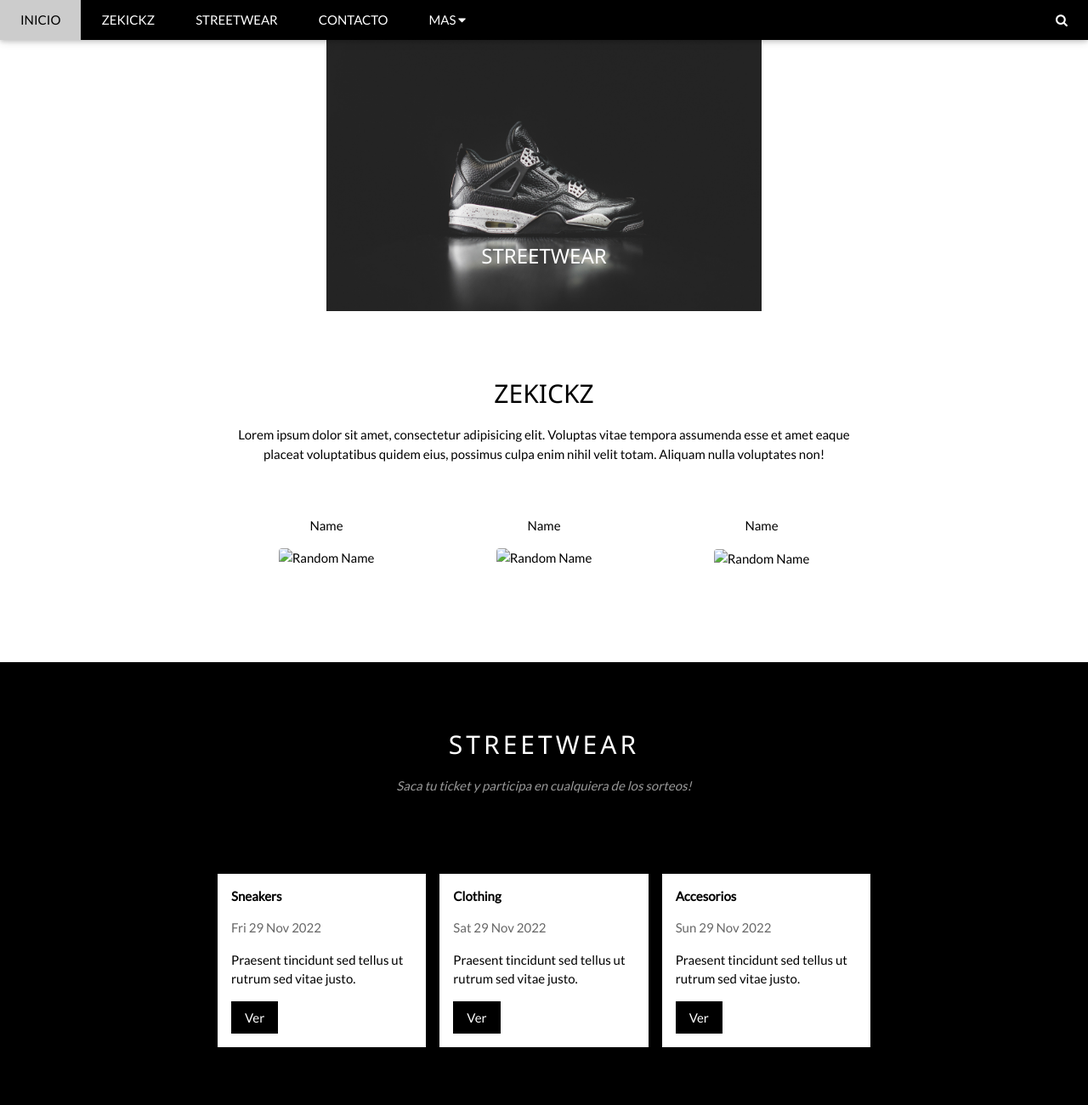
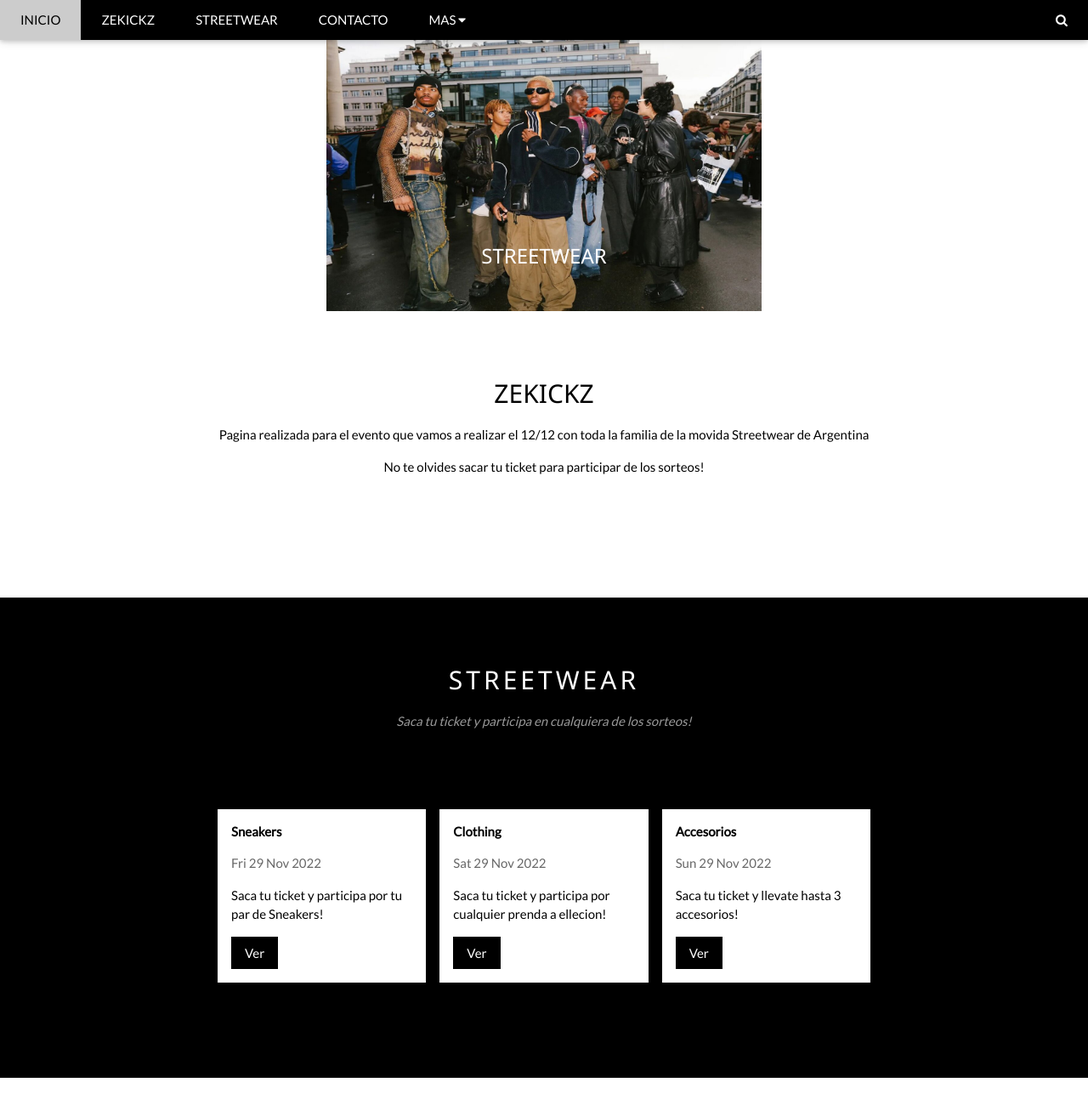
Before and after one commit to Ezburas/zekickz0, a plain HTML site: page index.html in a window 1280 px wide. Shown: the top 1300 px of the page at 85% size. Drawn offline with Linux system fonts and the light colour scheme.

Commit message:
primer commit

```diff
--- a/index.html
+++ b/index.html
@@ -4,6 +4,7 @@
 <title>Zekickz</title>
 <meta charset="UTF-8">
 <meta name="viewport" content="width=device-width, initial-scale=1">
+<meta name="description" content="*Sneakers Streetwear*">
 <link rel="stylesheet" href="w3.css">
 <link rel="stylesheet" href="https://fonts.googleapis.com/css?family=Lato">
 <link rel="stylesheet" href="https://cdnjs.cloudflare.com/ajax/libs/font-awesome/4.7.0/css/font-awesome.min.css">
@@ -15,7 +16,7 @@ body {font-family: "Lato", sans-serif}
 </head>
 <body>
 
-<!-- Navbar -->
+
 <div class="w3-top">
   <div class="w3-bar w3-black w3-card">
     <a class="w3-bar-item w3-button w3-padding-large w3-hide-medium w3-hide-large w3-right" href="javascript:void(0)" onclick="myFunction()" title="Toggle Navigation Menu"><i class="fa fa-bars"></i></a>
@@ -26,16 +27,14 @@ body {font-family: "Lato", sans-serif}
     <div class="w3-dropdown-hover w3-hide-small">
       <button class="w3-padding-large w3-button animate__animated animate__slideInUp" title="More">MAS <i class="fa fa-caret-down"></i></button>
       <div class="w3-dropdown-content w3-bar-block w3-card-4">
-        <a href="#" class="w3-bar-item w3-button">FF</a>
-        <a href="#" class="w3-bar-item w3-button">FF</a>
-        <a href="#" class="w3-bar-item w3-button">FF</a>
+        <a href="#" class="w3-bar-item w3-button">Proximamente</a>
       </div>
     </div>
     <a href="javascript:void(0)" class="w3-padding-large w3-hover-red w3-hide-small w3-right"><i class="fa fa-search"></i></a>
   </div>
 </div>
 
-<!-- Navbar on small screens (remove the onclick attribute if you want the navbar to always show on top of the content when clicking on the links) -->
+
 <div id="navDemo" class="w3-bar-block w3-black w3-hide w3-hide-large w3-hide-medium w3-top" style="margin-top:46px">
   <a href="#band" class="w3-bar-item w3-button w3-padding-large" onclick="myFunction()">ZEKICKZ</a>
   <a href="#tour" class="w3-bar-item w3-button w3-padding-large" onclick="myFunction()">STREETWEAR</a>
@@ -43,10 +42,10 @@ body {font-family: "Lato", sans-serif}
   <a href="#" class="w3-bar-item w3-button w3-padding-large" onclick="myFunction()">MAS</a>
 </div>
 
-<!-- Page content -->
+
 <div class="w3-content" style="max-width:2000px;margin-top:46px">
 
-  <!-- Automatic Slideshow Images -->
+
   <div class="mySlides w3-display-container w3-center animate__animated animate__backInRight">
     <img src="jordan.jpg.jpg" style="width:40%">
     <div class="w3-display-bottommiddle w3-container w3-text-white w3-padding-32 w3-hide-small">
@@ -55,42 +54,32 @@ body {font-family: "Lato", sans-serif}
     </div>
   </div>
   <div class="mySlides w3-display-container w3-center animate__animated animate__backInRight">
-    <img src="jordan.jpg.jpg" style="width:40%">
+    <img src="streetwear.jpg" style="width:40%">
     <div class="w3-display-bottommiddle w3-container w3-text-white w3-padding-32 w3-hide-small">
       <h3>STREETWEAR</h3>
       <p><b></b></p>
     </div>
   </div>
   <div class="mySlides w3-display-container w3-center animate__animated animate__backInRight">
-    <img src="jordan.jpg.jpg" style="width:40%">
+    <img src="accesorios.jpg" style="width:40%">
     <div class="w3-display-bottommiddle w3-container w3-text-white w3-padding-32 w3-hide-small">
       <h3>ACCESORIOS</h3>
       <p><b></b></p>
     </div>
   </div>
 
-  <!-- The Band Section -->
   <div class="w3-container w3-content w3-center w3-padding-64" style="max-width:800px" id="band">
     <h2 class="animate__animated animate__zoomIn">ZEKICKZ</h2>
     <p class="animate__animated animate__zoomIn"><i></i></p>
-    <p class="animate__animated animate__zoomIn">Lorem ipsum dolor sit amet, consectetur adipisicing elit. Voluptas vitae tempora assumenda esse et amet eaque placeat voluptatibus quidem eius, possimus culpa enim nihil velit totam. Aliquam nulla voluptates non!</p>
+    <p class="animate__animated animate__zoomIn">Pagina realizada para el evento que vamos a realizar el 12/12 con toda la familia de la movida Streetwear de Argentina
+    </p>
+    <p>No te olvides sacar tu ticket para participar de los sorteos!</p>
     <div class="w3-row w3-padding-32">
-      <div class="w3-third">
-        <p>Name</p>
-        <img src="" class="w3-round w3-margin-bottom" alt="Random Name" style="width:60%">
-      </div>
-      <div class="w3-third">
-        <p>Name</p>
-        <img src="" class="w3-round w3-margin-bottom" alt="Random Name" style="width:60%">
-      </div>
-      <div class="w3-third">
-        <p>Name</p>
-        <img src="" class="w3-round" alt="Random Name" style="width:60%">
-      </div>
+
     </div>
   </div>
 
-  <!-- The Tour Section -->
+
   <div class="w3-black" id="tour">
     <div class="w3-container w3-content w3-padding-64" style="max-width:800px">
       <h2 class="w3-wide w3-center animate__animated animate__zoomIn">STREETWEAR</h2>
@@ -104,7 +93,7 @@ body {font-family: "Lato", sans-serif}
           <div class="w3-container w3-white">
             <p><b>Sneakers</b></p>
             <p class="w3-opacity">Fri 29 Nov 2022</p>
-            <p>Praesent tincidunt sed tellus ut rutrum sed vitae justo.</p>
+            <p>Saca tu ticket y participa por tu par de Sneakers!</p>
             <button class="w3-button w3-black w3-margin-bottom" onclick="document.getElementById('ticketModal').style.display='block'">Ver</button>
           </div>
         </div>
@@ -113,7 +102,7 @@ body {font-family: "Lato", sans-serif}
           <div class="w3-container w3-white">
             <p><b>Clothing</b></p>
             <p class="w3-opacity">Sat 29 Nov 2022</p>
-            <p>Praesent tincidunt sed tellus ut rutrum sed vitae justo.</p>
+            <p>Saca tu ticket y participa por cualquier prenda a ellecion!</p>
             <button class="w3-button w3-black w3-margin-bottom" onclick="document.getElementById('ticketModal').style.display='block'">Ver</button>
           </div>
         </div>
@@ -122,7 +111,7 @@ body {font-family: "Lato", sans-serif}
           <div class="w3-container w3-white">
             <p><b>Accesorios</b></p>
             <p class="w3-opacity">Sun 29 Nov 2022</p>
-            <p>Praesent tincidunt sed tellus ut rutrum sed vitae justo.</p>
+            <p>Saca tu ticket y llevate hasta 3 accesorios!</p>
             <button class="w3-button w3-black w3-margin-bottom" onclick="document.getElementById('ticketModal').style.display='block'">Ver</button>
           </div>
         </div>
@@ -130,7 +119,7 @@ body {font-family: "Lato", sans-serif}
     </div>
   </div>
 
-  <!-- Ticket Modal -->
+
   <div id="ticketModal" class="w3-modal">
     <div class="w3-modal-content w3-animate-top w3-card-4">
       <header class="w3-container w3-teal w3-center w3-padding-32">
@@ -150,7 +139,6 @@ body {font-family: "Lato", sans-serif}
     </div>
   </div>
 
-  <!-- The Contact Section -->
   <div class="w3-container w3-content w3-padding-64" style="max-width:800px" id="contact">
     <h2 class="w3-wide w3-center">CONTACTO</h2>
     <p class="w3-opacity w3-center"><i>Tenes dudas? Escribinos</i></p>
@@ -177,10 +165,10 @@ body {font-family: "Lato", sans-serif}
     </div>
   </div>
 
-<!-- End Page Content -->
+
 </div>
 
-<!-- Image of location/map -->
+
 <img src="google-maps-bs-as.jpg" class="w3-image w3-greyscale-min" style="width:100%">
 
 <!-- Footer -->
@@ -194,7 +182,6 @@ body {font-family: "Lato", sans-serif}
 </footer>
 
 <script>
-// Automatic Slideshow - change image every 4 seconds
 var myIndex = 0;
 carousel();
 
@@ -210,7 +197,6 @@ function carousel() {
   setTimeout(carousel, 4000);
 }
 
-// Used to toggle the menu on small screens when clicking on the menu button
 function myFunction() {
   var x = document.getElementById("navDemo");
   if (x.className.indexOf("w3-show") == -1) {
@@ -220,7 +206,6 @@ function myFunction() {
   }
 }
 
-// When the user clicks anywhere outside of the modal, close it
 var modal = document.getElementById('ticketModal');
 window.onclick = function(event) {
   if (event.target == modal) {
```
Also changed, not shown: accesorios.jpg (added), streetwear.jpg (added).
